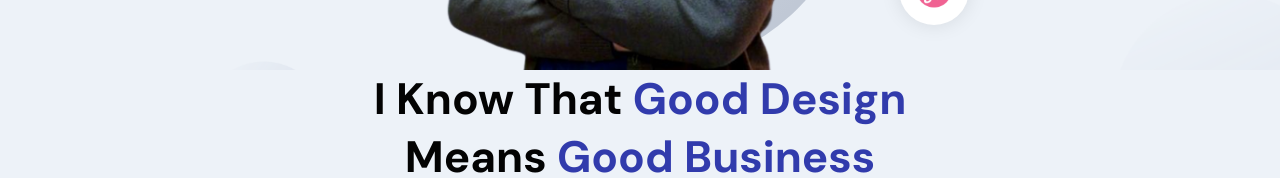
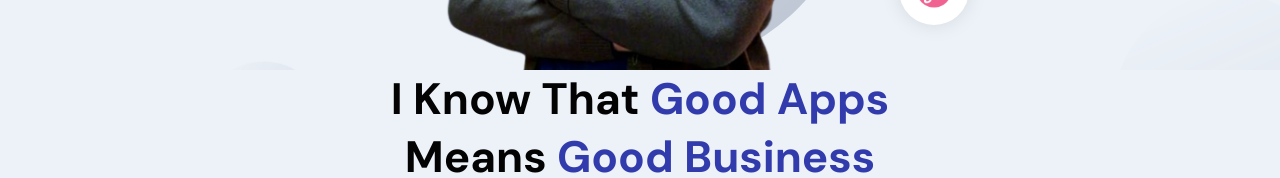
Before and after one commit to mohammediliassaffani/protfolio-med-iliass-affani, a React (Vite) app in the folder PORTFOLIO-iliass/: page / in a window 1280 px wide. Shown: the part 492-670 px from the top of the page. Built offline with nearby package versions, Linux system fonts and the light colour scheme; no server answers.

Commit message:
add-abouts-from-sanity

```diff
--- a/PORTFOLIO-iliass/src/container/About/About.jsx
+++ b/PORTFOLIO-iliass/src/container/About/About.jsx
@@ -23,7 +23,7 @@
   return (
     <>
       <h2 className="head-text">
-        I Know that <span>Good Design</span> <br />
+        I Know that <span>Good Apps</span> <br />
         means <span>Good Business</span>
       </h2>
 
```
Also changed, not shown: PORTFOLIO-iliass/src/assets/about04.png.
